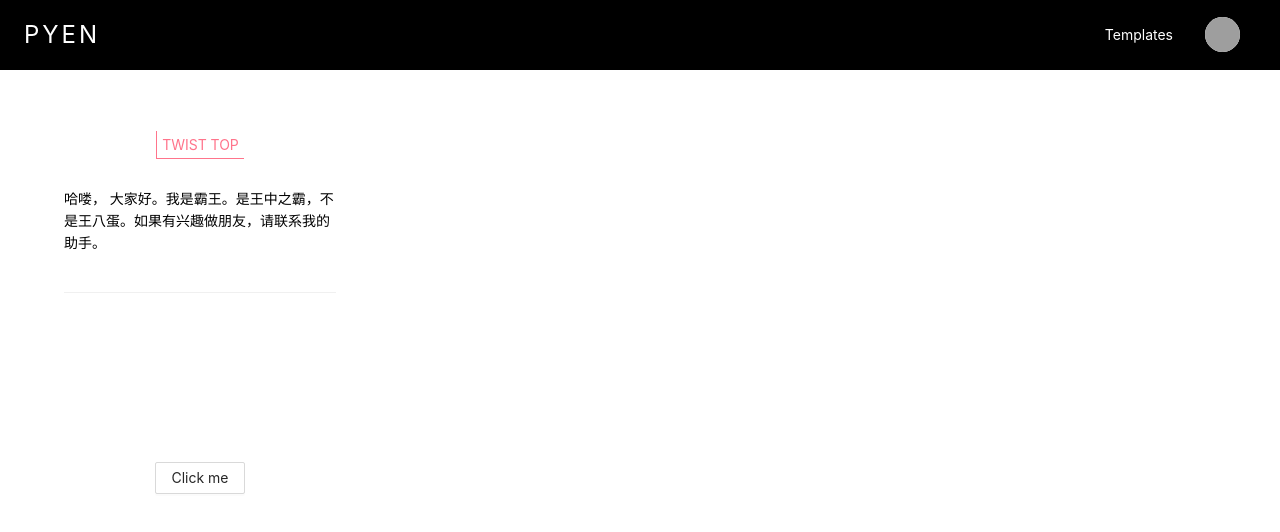
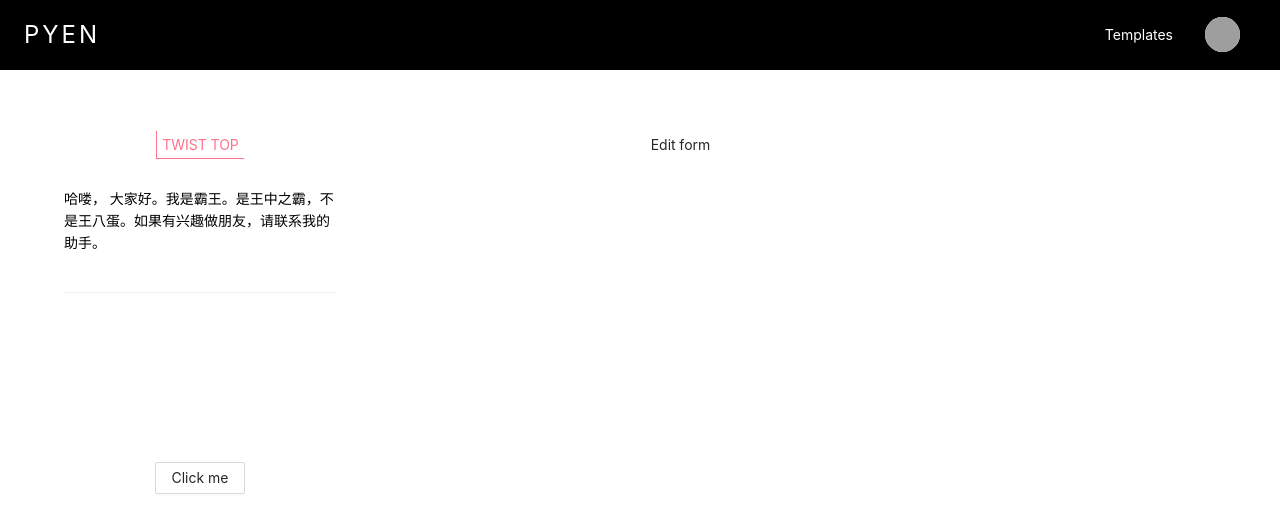
Before and after one commit to allenaxie/beyond-looks, a Next.js app: page /templates/productDetails in a window 1280 px wide. Shown: the top 532 px of the page. Built offline with nearby package versions, Linux system fonts and the light colour scheme; grey boxes are pictures that could not be loaded.

Commit message:
Create layout for edit container.

```diff
--- a/pages/templates/productDetails/index.js
+++ b/pages/templates/productDetails/index.js
@@ -1,7 +1,7 @@
 import React, { useRef, useCallback } from 'react';
 import { toJpeg } from 'html-to-image';
 import classes from './productDetails.module.scss';
-import { Divider, Button } from 'antd';
+import { Divider, Button, Row, Col } from 'antd';
 import { ModelsInfo } from '../../../components';
 
 const productDetails = () => {
@@ -13,7 +13,7 @@ const productDetails = () => {
       return
     }
 
-    toJpeg(ref.current, { width: 400, canvasWidth:400 })
+    toJpeg(ref.current, { width: 400, canvasWidth: 400 })
       .then((dataUrl) => {
         const link = document.createElement('a')
         link.download = 'my-image-name.jpeg'
@@ -26,9 +26,10 @@ const productDetails = () => {
   }, [ref])
 
   return (
-    <>
-      <div ref={ref} className={classes.container}>
+    <Row className={classes.container}>
+      <Col xs={{ span: 11 }}>
         {/* DOM nodes you want to convert to JPEG */}
+        <div ref={ref} className={classes.contentContainer}>
           <div>
             <div className={classes.productName_title}>
               <span>twist top</span>
@@ -37,14 +38,20 @@ const productDetails = () => {
               <p>哈喽， 大家好。我是霸王。是王中之霸，不是王八蛋。如果有兴趣做朋友，请联系我的助手。</p>
             </div>
           </div>
-        <Divider/>
-    <ModelsInfo/>
+          <Divider />
+          <ModelsInfo />
         </div>
         <div className={classes.buttonContainer}>
           <Button onClick={onButtonClick}>Click me</Button>
         </div>
+      </Col>
+      <Col xs={{ span: 11 }} className={classes.formContainer}>
+        <div style={{ position: 'fixed' }}>
+          <span>Edit form</span>
+        </div>
+      </Col>
+    </Row>
 
-    </>
   )
 }
 
--- a/pages/templates/productDetails/productDetails.module.scss
+++ b/pages/templates/productDetails/productDetails.module.scss
@@ -1,8 +1,12 @@
 .container {
+    display: flex;
+    width: 100vw;
+}
+
+.contentContainer {
     width: 400px;
     display: flex;
     flex-direction: column;
-    justify-content: center;
     align-items: center;
     background-color: #fff;
     color: #000;
@@ -31,3 +35,9 @@
     display: flex;
     justify-content: center;
 }
+
+.formContainer {
+    position: relative;
+    width: 100%;
+    padding: 4rem;
+}
```
Lines whose indentation alone changed are shown as unchanged.
